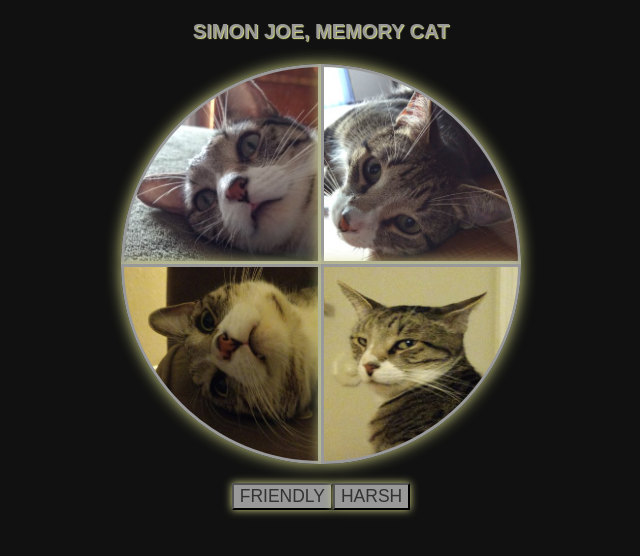
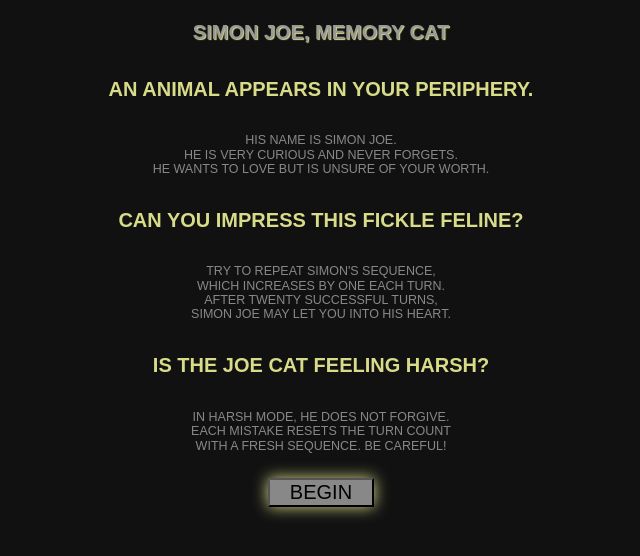
Before and after one commit to f1ux1uxday/simon-joe, a React app: page / in a window 1280 px wide. Shown: the top 556 px of the page, without its empty margins (319-959 px from the left). Built offline with nearby package versions, Linux system fonts and the light colour scheme; a web font is replaced by a local one.

Commit message:
created/implemented intro component to explain game, tweaked CSS to integrate properly

```diff
--- a/src/App.js
+++ b/src/App.js
@@ -2,6 +2,7 @@ import React, { Component } from 'react'
 import 'normalize.css'
 
 import './styles/App.css'
+import Intro from './components/sj-intro'
 import Header from './components/sj-header'
 import Pads from './components/sj-pads'
 import Options from './components/sj-options'
@@ -13,10 +14,11 @@ class App extends Component {
       cpuSequence: [],
       plyrSequence: [],
       active: 'cpu',
-      gameOn: 'no',
+      gameOn: 'intro',
       strict: 'off',
       turnCount: 0,
     }
+    this.enter = this.enter.bind(this)
     this.start = this.start.bind(this)
     this.strictStart = this.strictStart.bind(this)
     this.nextTurn = this.nextTurn.bind(this)
@@ -26,6 +28,12 @@ class App extends Component {
     this.resetPlyrSequence = this.resetPlyrSequence.bind(this)
     this.getInitialState = this.getInitialState.bind(this)
     this.winGame = this.winGame.bind(this)
+  }
+
+  enter() {
+    this.setState({
+      gameOn: 'no',
+    })
   }
 
   start() {
@@ -102,6 +110,10 @@ class App extends Component {
     return (
       <div>
         <Header />
+        <Intro
+          gameOn={this.state.gameOn}
+          enter={this.enter}
+        />
         <Pads
           cpuSequence={this.state.cpuSequence}
           plyrSequence={this.state.plyrSequence}
--- /dev/null
+++ b/src/components/sj-intro.js
@@ -0,0 +1,56 @@
+import React, { Component } from 'react'
+
+import styles from '../styles/sj-intro.css'
+
+class Intro extends Component {
+
+  introStateCheck() {
+    if (this.props.gameOn === 'intro') {
+      return (
+        <div className={styles.introContainer}>
+          <h3 className={styles.head}>
+            AN ANIMAL APPEARS IN YOUR PERIPHERY.
+          </h3>
+          <p className={styles.para}>
+            HIS NAME IS SIMON JOE.<br/>
+            HE IS VERY CURIOUS AND NEVER FORGETS.<br/>
+            HE WANTS TO LOVE BUT IS UNSURE OF YOUR WORTH.
+          </p>
+          <h3 className={styles.head}>
+            CAN YOU IMPRESS THIS FICKLE FELINE?
+          </h3>
+          <p className={styles.para}>
+            TRY TO REPEAT SIMON'S SEQUENCE,<br/>
+            WHICH INCREASES BY ONE EACH TURN.<br/>
+            AFTER TWENTY SUCCESSFUL TURNS,<br/>
+            SIMON JOE MAY LET YOU INTO HIS HEART.<br/>
+          </p>
+          <h3 className={styles.head}>
+            IS THE JOE CAT FEELING HARSH?
+          </h3>
+          <p className={styles.para}>
+            IN HARSH MODE, HE DOES NOT FORGIVE.<br/>
+            EACH MISTAKE RESETS THE TURN COUNT<br/>
+            WITH A FRESH SEQUENCE. BE CAREFUL!<br/>
+          </p>
+          <button
+            className={styles.enterButton}
+            onClick={this.props.enter}
+          >
+            BEGIN
+          </button>
+        </div>
+      )
+    }
+  }
+
+  render() {
+    return (
+      <div>
+        {this.introStateCheck()}
+      </div>
+    )
+  }
+}
+
+export default Intro
--- a/src/styles/sj-header.css
+++ b/src/styles/sj-header.css
@@ -46,7 +46,7 @@ and (orientation: landscape) {
 and (min-device-width: 1365px)
 and (orientation: landscape) {
   .heading {
-    font-size: 3.5rem;
+    font-size: 3.75rem;
   }
 }
 
--- /dev/null
+++ b/src/styles/sj-intro.css
@@ -0,0 +1,104 @@
+.introContainer {
+  display: flex;
+  flex-direction: column;
+  justify-content: center;
+  align-self: center;
+  align-items: center;
+  margin: auto;
+  margin-top: 2%;
+}
+
+.head {
+  font-size: 3rem;
+  color: #d8db88;
+  text-align: center;
+}
+
+.para {
+  font-size: 1.75rem;
+  color: #888;
+  text-align: center;
+}
+
+.enterButton {
+  width: 25%;
+  font-family: inherit;
+  background-color: #888;
+  box-shadow: 0px 0px 15px #d8db88;
+}
+
+@media only screen
+and (min-device-width: 567px)
+and (orientation: landscape) {
+  .head {
+    font-size: 2rem;
+  }
+
+  .para {
+    font-size: 1.25rem;
+  }
+
+  .enterButton {
+    margin-top: 3%;
+    font-size: 2rem;
+  }
+}
+
+@media only screen
+and (min-device-width: 975px)
+and (orientation: landscape) {
+  .head {
+    font-size: 2.5rem;
+  }
+
+  .para {
+    font-size: 1.75rem;
+  }
+
+  .enterButton {
+    margin-top: 3%;
+    font-size: 2.5rem;
+  }
+}
+
+@media only screen
+and (min-device-width: 1300px)
+and (orientation: landscape) {
+  .introContainer {
+    margin-top: 5%;
+  }
+
+  .head {
+    font-size: 3rem;
+  }
+
+  .para {
+    font-size: 2.5rem;
+  }
+
+  .enterButton {
+    margin-top: 5%;
+    font-size: 3rem;
+  }
+}
+
+@media only screen
+and (min-device-width: 1850px)
+and (orientation: landscape) {
+  .introContainer {
+    margin-top: 5%;
+  }
+
+  .head {
+    font-size: 3.25em;
+  }
+
+  .para {
+    font-size: 2.75rem;
+  }
+
+  .enterButton {
+    margin-top: 5%;
+    font-size: 3.25rem;
+  }
+}
--- a/src/styles/sj-options.css
+++ b/src/styles/sj-options.css
@@ -61,10 +61,10 @@ and (orientation: landscape) {
 }
 
 @media only screen
-and (min-device-width: 1023px)
+and (min-device-width: 975px)
 and (orientation: landscape) {
   #optionContainer {
-    margin-top: 1%
+    margin-top: 3.75%
   }
 
   #endText {
@@ -76,7 +76,7 @@ and (orientation: landscape) {
 and (min-device-width: 1279px)
 and (orientation: landscape) {
   #optionContainer {
-    margin-top: 0%;
+    margin-top: 2%;
   }
 
   #endText {
@@ -89,7 +89,7 @@ and (orientation: landscape) {
 and (min-device-width: 1365px)
 and (orientation: landscape) {
   #optionContainer {
-    margin-top: 2%;
+    margin-top: 3%;
   }
   .optionButton {
     font-size: 2.5rem;
@@ -99,6 +99,9 @@ and (orientation: landscape) {
 @media only screen
 and (min-device-width: 1850px)
 and (orientation: landscape) {
+  #optionContainer {
+    margin-top: 4%;
+  }
   .optionButton {
     font-size: 3.3rem;
   }
--- a/src/styles/sj-pads.css
+++ b/src/styles/sj-pads.css
@@ -119,8 +119,11 @@ and (orientation: landscape) {
 }
 
 @media only screen
-and (min-device-width: 1023px)
+and (min-device-width: 975px)
 and (orientation: landscape) {
+  #padContainer {
+    margin-top: 5.5%;
+  }
   .pad {
    height: 26rem;
    width: 26rem;
@@ -136,7 +139,7 @@ and (orientation: landscape) {
 and (min-device-width: 1279px)
 and (orientation: landscape) {
   #padContainer {
-    padding-top: 0%;
+    padding-top: 2%;
   }
 
   .pad {
--- a/webpack.config.js
+++ b/webpack.config.js
@@ -48,7 +48,7 @@ module.exports = {
       dest: 'index.html',
       penthouse: {
         blockJSRequests: false,
-      }
+      },
     }),
   ],
 }
```
Also changed, not shown: 113 other files (tests, documents, lock files or other folders).
